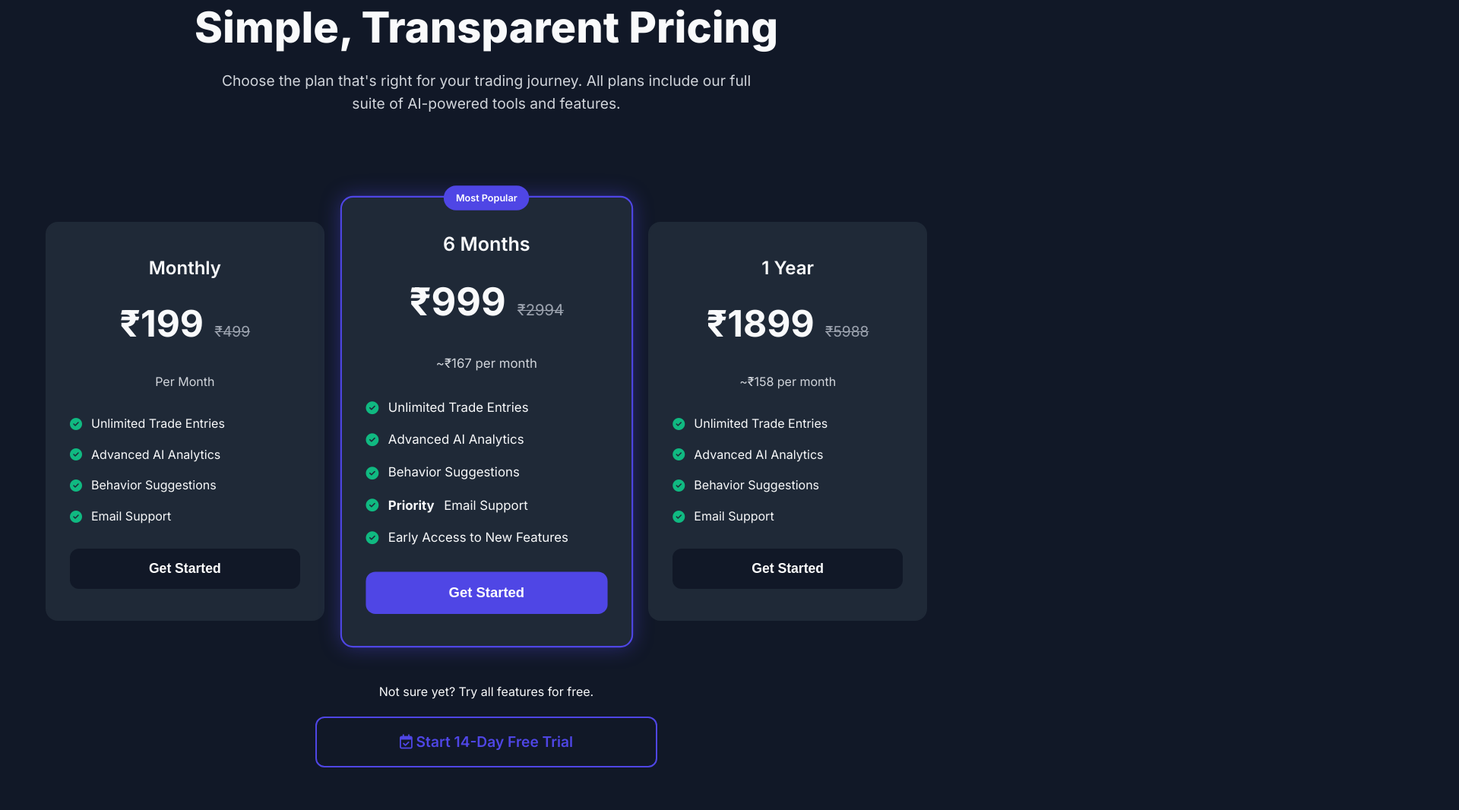
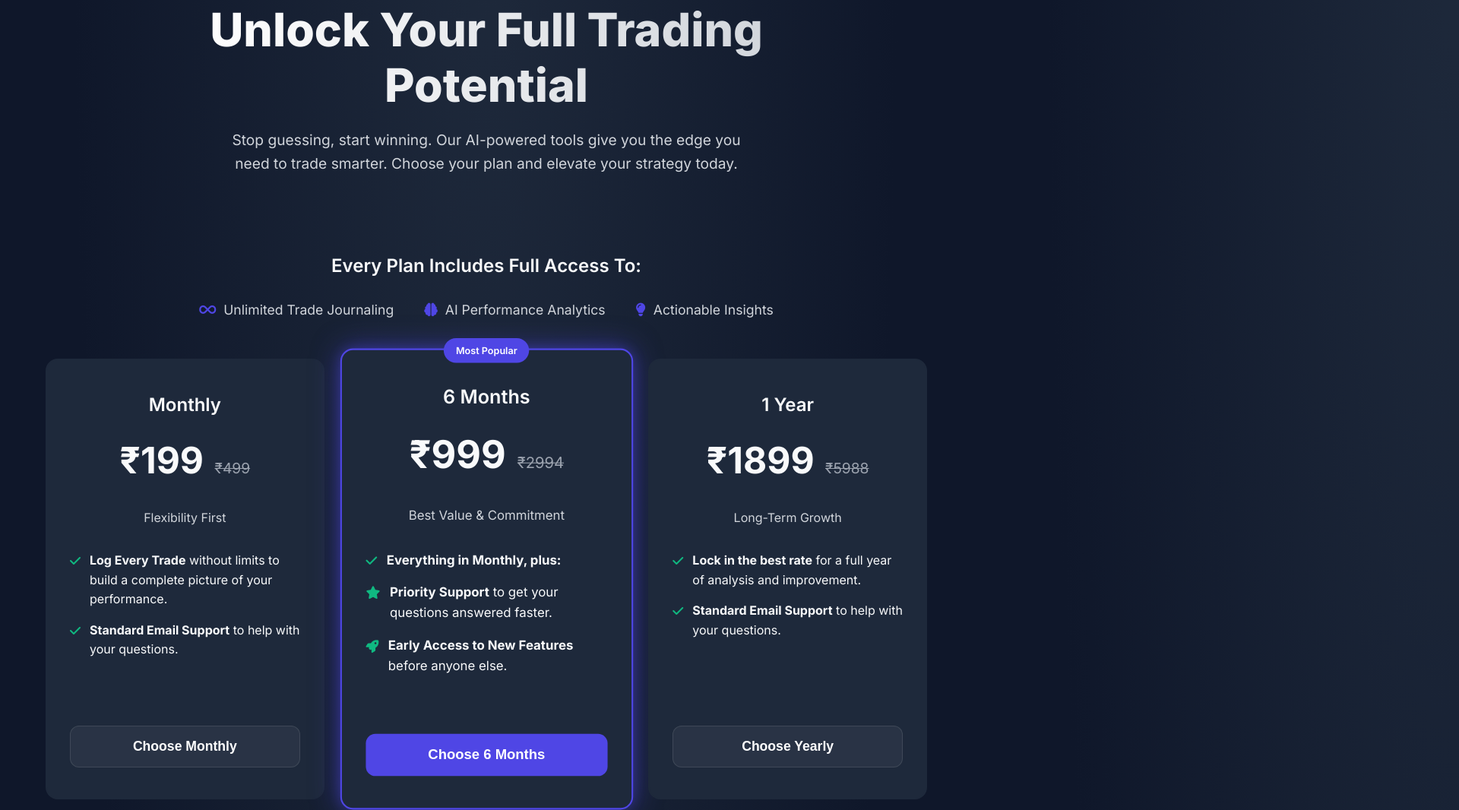
Before and after one commit to Imrahulluthra8819/Traderlog7, a website: page public/Rpp1.html in a window 1280 px wide. Shown: the part 156-1222 px from the top of the page at 76% size, 1920 px wide, since content can reach past the window. Drawn offline with Linux system fonts and the light colour scheme.

Commit message:
Update Rpp1.html

```diff
--- a/public/Rpp1.html
+++ b/public/Rpp1.html
@@ -3,7 +3,7 @@
 <head>
     <meta charset="UTF-8">
     <meta name="viewport" content="width=device-width, initial-scale=1.0">
-    <title>TraderLog - Secure Payment</title>
+    <title>TraderLog - Unlock Your Trading Potential</title>
     <link rel="icon" type="image/png" href="/favicon.png">
     <script src="https://checkout.razorpay.com/v1/checkout.js"></script>
     <link rel="stylesheet" href="https://cdnjs.cloudflare.com/ajax/libs/font-awesome/6.4.0/css/all.min.css">
@@ -19,9 +19,8 @@
             --success: #10b981;
             --warning: #f59e0b;
             --danger: #ef4444;
-            --dark: #111827;
-            --dark-light: #1f2937;
-            --darker: #0f172a;
+            --dark: #0f172a; /* Darker base */
+            --dark-light: #1e293b; /* Lighter card background */
             --light: #f9fafb;
             --gray: #9ca3af;
             --gray-light: #d1d5db;
@@ -36,6 +35,7 @@
         body {
             font-family: 'Inter', sans-serif;
             background-color: var(--dark);
+            background-image: radial-gradient(ellipse at top, #1e293b, var(--dark) 60%);
             color: var(--light);
             min-height: 100vh;
             line-height: 1.6;
@@ -54,11 +54,12 @@
             justify-content: space-between;
             align-items: center;
             padding: 20px 0;
-            background: var(--dark);
+            background: transparent;
             position: sticky;
             top: 0;
             z-index: 100;
             border-bottom: 1px solid rgba(255, 255, 255, 0.1);
+            backdrop-filter: blur(8px);
         }
 
         .logo a {
@@ -97,16 +98,19 @@
         /* Centered Hero Section */
         .hero-section {
             text-align: center;
-            padding: 80px 0;
+            padding: 80px 0 60px;
         }
         .hero-section h1 {
-            font-size: 3.5rem;
+            font-size: 3.8rem;
             font-weight: 800;
             margin-bottom: 20px;
             line-height: 1.2;
             max-width: 800px;
             margin-left: auto;
             margin-right: auto;
+            background: linear-gradient(90deg, #fff, var(--gray-light));
+            -webkit-background-clip: text;
+            -webkit-text-fill-color: transparent;
         }
         .hero-section .subtitle {
             font-size: 1.2rem;
@@ -114,6 +118,35 @@
             max-width: 700px;
             margin: 0 auto 40px;
         }
+
+        /* Universal Features */
+        .universal-features {
+            text-align: center;
+            margin-bottom: 50px;
+        }
+        .universal-features h2 {
+            font-size: 1.5rem;
+            font-weight: 600;
+            margin-bottom: 25px;
+            color: var(--light);
+        }
+        .features-grid {
+            display: flex;
+            justify-content: center;
+            gap: 40px;
+            flex-wrap: wrap;
+        }
+        .feature-item {
+            display: flex;
+            align-items: center;
+            gap: 10px;
+            font-size: 1.1rem;
+            color: var(--gray-light);
+        }
+        .feature-item i {
+            color: var(--primary);
+        }
+
 
         /* Pricing Section */
         .pricing-section {
@@ -137,7 +170,7 @@
         .pricing-card.popular {
             border-color: var(--primary);
             transform: scale(1.05);
-            box-shadow: 0 0 25px rgba(79, 70, 229, 0.4);
+            box-shadow: 0 0 35px rgba(79, 70, 229, 0.5), 0 0 15px rgba(79, 70, 229, 0.3);
         }
         .popular-badge {
             position: absolute;
@@ -179,15 +212,17 @@
             list-style: none;
             margin: 30px 0;
             text-align: left;
+            min-height: 200px;
         }
         .features-list li {
             display: flex;
-            align-items: center;
+            align-items: flex-start;
             gap: 12px;
             margin-bottom: 15px;
         }
         .features-list i {
             color: var(--success);
+            margin-top: 5px;
         }
 
         .btn {
@@ -207,10 +242,11 @@
         }
         .btn:hover { background: var(--primary-dark); transform: translateY(-2px); }
         .pricing-card .btn-secondary {
-            background: var(--dark);
+            background: rgba(255,255,255,0.05);
+            border: 1px solid rgba(255,255,255,0.1);
         }
         .pricing-card .btn-secondary:hover {
-            background: #2a3447;
+            background: rgba(255,255,255,0.1);
         }
 
         .trial-section {
@@ -226,9 +262,9 @@
             color: var(--primary);
             display: inline-block;
             width: 100%;
-            max-width: 450px; /* Increased width */
-            padding: 16px 30px; /* Increased padding */
-            font-size: 1.2rem; /* Increased font size */
+            max-width: 450px;
+            padding: 16px 30px;
+            font-size: 1.2rem;
         }
         .btn-trial:hover { background: rgba(79, 70, 229, 0.1); }
 
@@ -271,7 +307,7 @@
         .demo-container iframe { position: absolute; top: 0; left: 0; width: 100%; height: 100%; }
         .testimonial-grid { display: grid; grid-template-columns: repeat(auto-fit, minmax(300px, 1fr)); gap: 25px; }
         .testimonial-card { background: var(--dark-light); border-radius: 16px; padding: 30px; border: 1px solid rgba(255, 255, 255, 0.1); }
-        .testimonial-content { font-style: italic; color: var(--light); margin-bottom: 20px; }
+        .testimonial-content { font-style: italic; color: var(--light); margin-bottom: 20px; font-size: 1.1rem; }
         .testimonial-author { display: flex; align-items: center; gap: 15px; }
         .author-avatar { width: 50px; height: 50px; border-radius: 50%; background: var(--primary); display: flex; align-items: center; justify-content: center; font-weight: bold; font-size: 1.2rem; }
         .author-name { font-weight: 600; }
@@ -305,15 +341,16 @@
         /* Responsive */
         @media (max-width: 992px) {
             .pricing-grid { grid-template-columns: 1fr; gap: 40px; }
-            .pricing-card.popular { transform: scale(1); }
+            .pricing-card.popular { transform: scale(1); order: -1; /* Move popular card to top on mobile */ }
             .pricing-card { max-width: 400px; margin: 0 auto; }
-            .hero-section h1 { font-size: 2.5rem; }
+            .hero-section h1 { font-size: 2.8rem; }
         }
         @media (max-width: 768px) {
             .desktop-nav { display: none; }
             .mobile-nav-toggle { display: block; }
             .hero-section h1 { font-size: 2.2rem; }
             .section-header h2 { font-size: 2rem; }
+            .features-grid { flex-direction: column; align-items: center; gap: 20px;}
         }
     </style>
 </head>
@@ -359,11 +396,21 @@
 
         <main>
             <section class="hero-section">
-                <h1>Simple, Transparent Pricing</h1>
-                <p class="subtitle">Choose the plan that's right for your trading journey. All plans include our full suite of AI-powered tools and features.</p>
+                <h1>Unlock Your Full Trading Potential</h1>
+                <p class="subtitle">Stop guessing, start winning. Our AI-powered tools give you the edge you need to trade smarter. Choose your plan and elevate your strategy today.</p>
             </section>
 
             <section class="pricing-section">
+
+                <div class="universal-features">
+                    <h2>Every Plan Includes Full Access To:</h2>
+                    <div class="features-grid">
+                        <div class="feature-item"><i class="fas fa-infinity"></i> Unlimited Trade Journaling</div>
+                        <div class="feature-item"><i class="fas fa-brain"></i> AI Performance Analytics</div>
+                        <div class="feature-item"><i class="fas fa-lightbulb"></i> Actionable Insights</div>
+                    </div>
+                </div>
+
                 <div class="pricing-grid">
                     <!-- Monthly Plan -->
                     <div class="pricing-card">
@@ -372,14 +419,12 @@
                             <span class="new-price">₹199</span>
                             <span class="old-price">₹499</span>
                         </div>
-                        <p class="price-description">Per Month</p>
+                        <p class="price-description">Flexibility First</p>
                         <ul class="features-list">
-                            <li><i class="fas fa-check-circle"></i> Unlimited Trade Entries</li>
-                            <li><i class="fas fa-check-circle"></i> Advanced AI Analytics</li>
-                            <li><i class="fas fa-check-circle"></i> Behavior Suggestions</li>
-                            <li><i class="fas fa-check-circle"></i> Email Support</li>
+                            <li><i class="fas fa-check"></i><span><strong>Log Every Trade</strong> without limits to build a complete picture of your performance.</span></li>
+                             <li><i class="fas fa-check"></i><span><strong>Standard Email Support</strong> to help with your questions.</span></li>
                         </ul>
-                        <button class="btn btn-secondary plan-btn" data-plan="monthly" data-amount="199" data-desc="Monthly Subscription">Get Started</button>
+                        <button class="btn btn-secondary plan-btn" data-plan="monthly" data-amount="199" data-desc="Monthly Subscription">Choose Monthly</button>
                     </div>
 
                     <!-- 6 Months Plan (Most Popular) -->
@@ -390,15 +435,13 @@
                             <span class="new-price">₹999</span>
                             <span class="old-price">₹2994</span>
                         </div>
-                        <p class="price-description">~₹167 per month</p>
+                        <p class="price-description">Best Value & Commitment</p>
                         <ul class="features-list">
-                           <li><i class="fas fa-check-circle"></i> Unlimited Trade Entries</li>
-                            <li><i class="fas fa-check-circle"></i> Advanced AI Analytics</li>
-                            <li><i class="fas fa-check-circle"></i> Behavior Suggestions</li>
-                            <li><i class="fas fa-check-circle"></i> <strong>Priority</strong> Email Support</li>
-                            <li><i class="fas fa-check-circle"></i> Early Access to New Features</li>
+                           <li><i class="fas fa-check"></i><span><strong>Everything in Monthly, plus:</strong></span></li>
+                           <li><i class="fas fa-star"></i><span><strong>Priority Support</strong> to get your questions answered faster.</span></li>
+                           <li><i class="fas fa-rocket"></i><span><strong>Early Access to New Features</strong> before anyone else.</span></li>
                         </ul>
-                        <button class="btn plan-btn" data-plan="six-months" data-amount="999" data-desc="6 Months Access">Get Started</button>
+                        <button class="btn plan-btn" data-plan="six-months" data-amount="999" data-desc="6 Months Access">Choose 6 Months</button>
                     </div>
 
                     <!-- 1 Year Plan -->
@@ -408,19 +451,17 @@
                             <span class="new-price">₹1899</span>
                             <span class="old-price">₹5988</span>
                         </div>
-                        <p class="price-description">~₹158 per month</p>
+                        <p class="price-description">Long-Term Growth</p>
                          <ul class="features-list">
-                            <li><i class="fas fa-check-circle"></i> Unlimited Trade Entries</li>
-                            <li><i class="fas fa-check-circle"></i> Advanced AI Analytics</li>
-                            <li><i class="fas fa-check-circle"></i> Behavior Suggestions</li>
-                            <li><i class="fas fa-check-circle"></i> Email Support</li>
+                            <li><i class="fas fa-check"></i><span><strong>Lock in the best rate</strong> for a full year of analysis and improvement.</span></li>
+                            <li><i class="fas fa-check"></i><span><strong>Standard Email Support</strong> to help with your questions.</span></li>
                         </ul>
-                        <button class="btn btn-secondary plan-btn" data-plan="yearly" data-amount="1899" data-desc="1 Year Access">Get Started</button>
+                        <button class="btn btn-secondary plan-btn" data-plan="yearly" data-amount="1899" data-desc="1 Year Access">Choose Yearly</button>
                     </div>
                 </div>
 
                 <div class="trial-section">
-                     <p class="subtitle">Not sure yet? Try all features for free.</p>
+                     <p class="subtitle">Ready to see the difference? No commitment, no risk. <br>Start your free trial and get instant access to every feature.</p>
                     <a href="#" class="btn btn-trial" id="trial-btn"><i class="far fa-calendar-check"></i> Start 14-Day Free Trial</a>
                 </div>
 
@@ -466,36 +507,36 @@
     <section class="section" id="features">
         <div class="container">
             <div class="section-header">
-                <h2>What Our Traders Say</h2>
-                <p>Real results from traders who have transformed their performance with TraderLog.</p>
+                <h2>Join Traders Who Transformed Their Results</h2>
+                <p>Don't just take our word for it. Here's how TraderLog is creating more disciplined, profitable traders.</p>
             </div>
             <div class="testimonial-grid">
                 <div class="testimonial-card">
-                    <p class="testimonial-content">"TraderLog's analytics helped me identify my emotional trading patterns. I've become consistently profitable and increased my returns by 35% in just 3 months."</p>
+                    <p class="testimonial-content">"I was stuck in a break-even loop. TraderLog's AI finally showed me the emotional mistakes I was blind to. My win rate jumped from 52% to over 65% in two months."</p>
                     <div class="testimonial-author">
                         <div class="author-avatar">RK</div>
                         <div>
-                            <div class="author-name">Rajesh Kumar</div>
+                            <div class="author-name">Rajesh K.</div>
                             <div class="author-location">Mumbai, India</div>
                         </div>
                     </div>
                 </div>
                 <div class="testimonial-card">
-                    <p class="testimonial-content">"The AI insights pointed out weaknesses I never noticed. My win rate improved from 52% to 68% after implementing TraderLog's suggestions."</p>
+                    <p class="testimonial-content">"This is the first journal that doesn't feel like a chore. The insights are brilliant. I finally have a clear roadmap of what to work on to improve my strategy."</p>
                     <div class="testimonial-author">
                         <div class="author-avatar">PS</div>
                         <div>
-                            <div class="author-name">Priya Sharma</div>
+                            <div class="author-name">Priya S.</div>
                             <div class="author-location">Delhi, India</div>
                         </div>
                     </div>
                 </div>
                 <div class="testimonial-card">
-                    <p class="testimonial-content">"As a full-time trader, TraderLog saves me hours of journaling. The behavioral insights transformed my trading discipline and increased my profits."</p>
+                    <p class="testimonial-content">"The discipline TraderLog enforces is priceless. Seeing my progress quantified every week has been a game-changer for my confidence and my bottom line."</p>
                     <div class="testimonial-author">
                         <div class="author-avatar">MJ</div>
                         <div>
-                            <div class="author-name">Michael Johnson</div>
+                            <div class="author-name">Michael J.</div>
                             <div class="author-location">New York, USA</div>
                         </div>
                     </div>
@@ -738,7 +779,8 @@
                         hooks: { onPaymentFailed: function(response) { loadingOverlay.style.display = 'none'; showFailureModal(); } }
                     };
                     if (selectedPlan.id === 'monthly') { options.subscription_id = data.id; } else { options.order_id = data.id; options.amount = data.amount; }
-                    new Razorpay(options).open();
+                    const rzp = new Razorpay(options);
+                    rzp.open();
                 } catch (error) {
                     console.error("Payment error:", error);
                     loadingOverlay.style.display = 'none';
```
